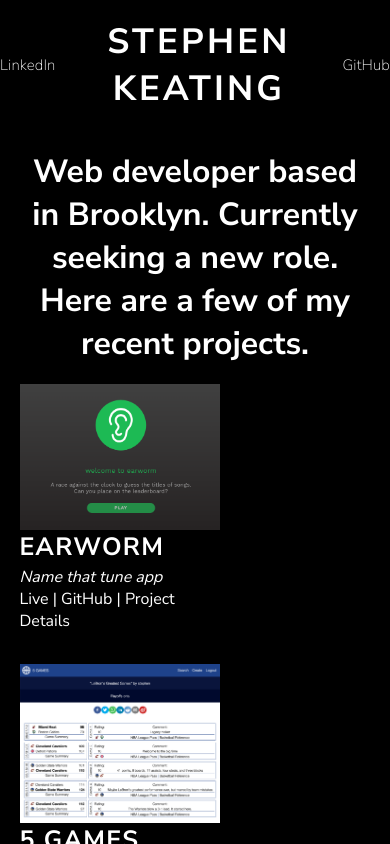
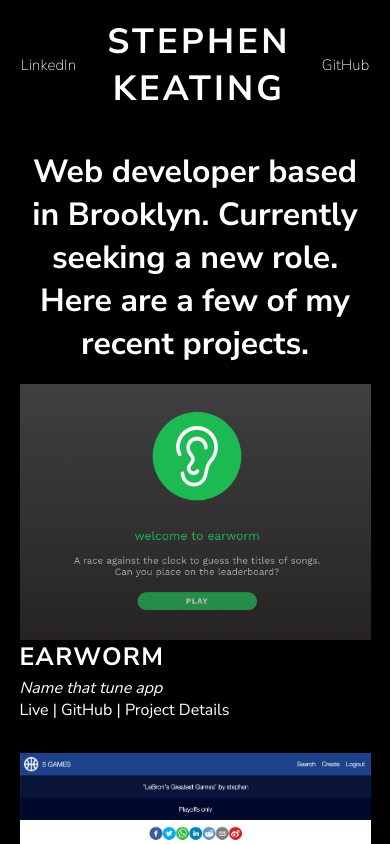
Before and after one commit to stephenkeating/keating-portfolio, a React (Create React App) app: page /#/ in a window 390 px wide. Shown: the top 844 px of the page. Built offline with nearby package versions, Linux system fonts and the light colour scheme.

Commit message:
styling changes. responsive layout

```diff
--- a/src/App.css
+++ b/src/App.css
@@ -41,16 +41,16 @@ nav {
   display: flex;
   justify-content: center;
   align-items: center;
-  align-content: space-between
+  align-content: space-between;
+  padding: 10%;
 }
 
 .nav-title {
-  margin-left: 1em;
-  margin-right: 1em;
   display: flex;
   font-size: 35px;
   font-weight: bold;
   letter-spacing: .09em;
+  margin: 10%;
 }
 
 .nav-link {
@@ -68,9 +68,6 @@ h1 {
 
 .projects-container {
   margin: 5%;
-  display: flex;
-  /* flex-direction: column; */
-  flex-wrap: wrap;
 }
 
 .project-image-container {
@@ -117,7 +114,6 @@ h1 {
 
 .project-card {
   margin-bottom: 2em;
-  min-width: 200px;
 }
 
 .project-card-title {
@@ -134,13 +130,18 @@ h1 {
 }
 
 .even {
-  /* margin-right: 45%; */
-  width: 50%;
+  margin-right: 55%;
 }
 
 .odd {
-  /* margin-left: 45%; */
-  width: 50%;
+  margin-left: 55%;
+}
+
+@media only screen and (max-width: 600px) {
+  .project-card {
+    margin-right: 0;
+    margin-left: 0;
+  }
 }
 
 .project-page {
```
